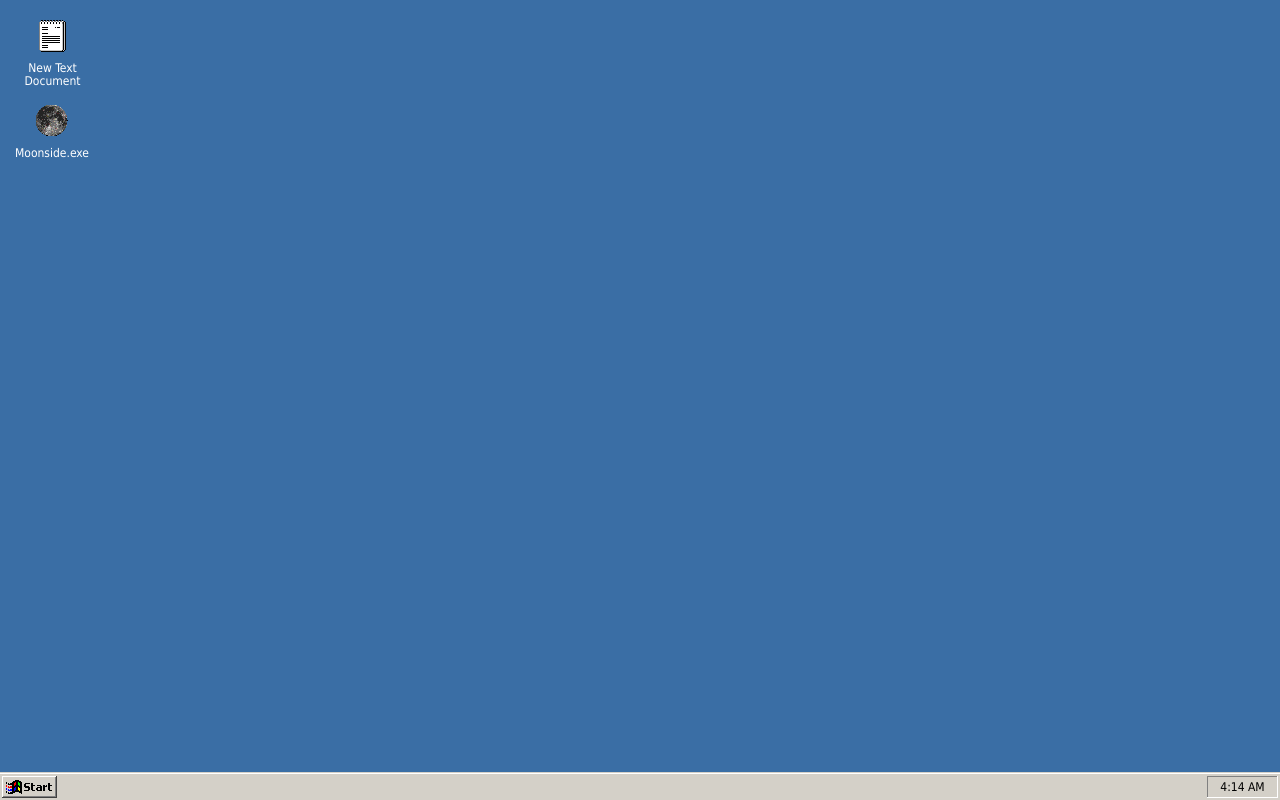
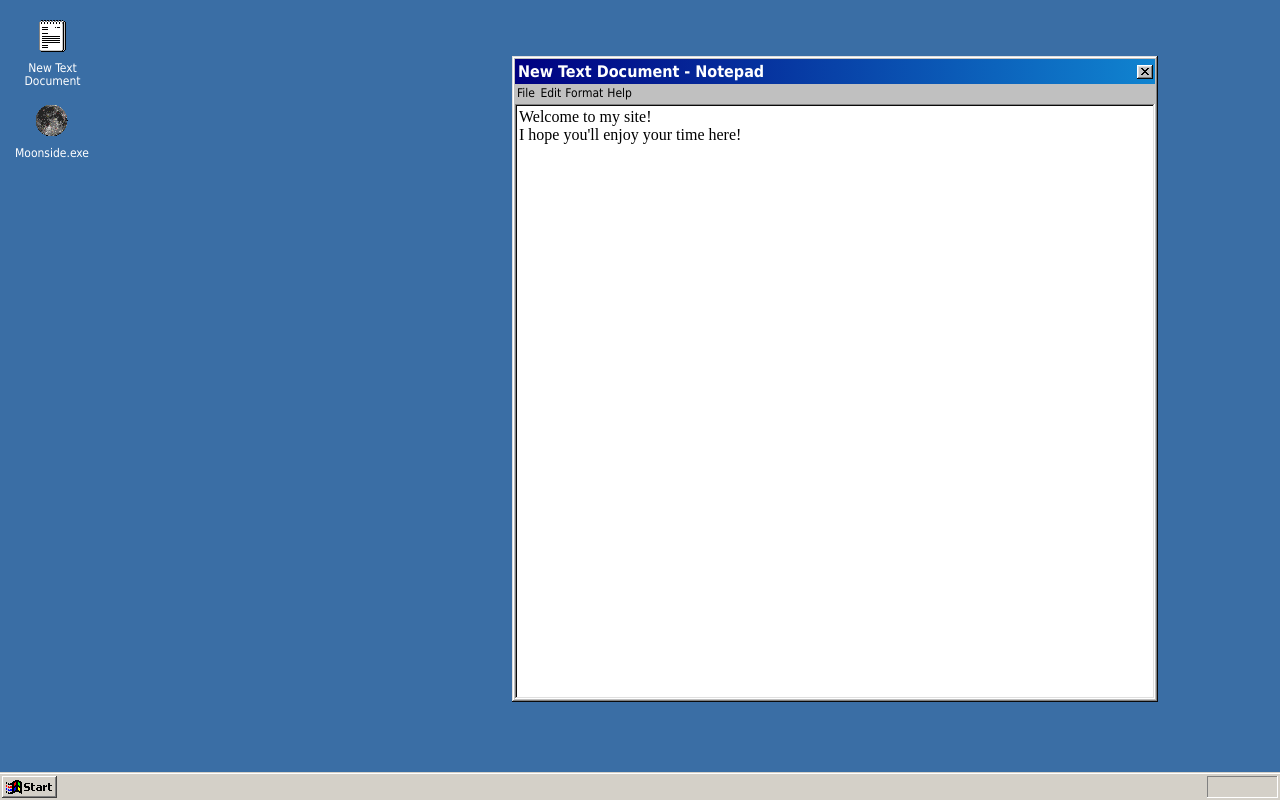
Before and after one commit to Irishmun/irishmun.github.io, a plain HTML site: page index.html in a window 1280 px wide. Drawn offline with Linux system fonts and the light colour scheme.

Commit message:
added notepad
also added trashbin icon for later use

```diff
--- a/deco/css/desktop.css
+++ b/deco/css/desktop.css
@@ -47,3 +47,91 @@
     left: 10px;
     cursor: default;
 }
+
+.window {
+    box-shadow: inset -1px -1px #0a0a0a, inset 1px 1px #dfdfdf, inset -2px -2px grey, inset 2px 2px #fff;
+    background: silver;
+    padding: 3px;
+}
+
+.window-inner {
+    box-shadow: inset -1px -1px #fff, inset 1px 1px grey, inset -2px -2px #dfdfdf, inset 2px 2px #0a0a0a;
+    background-color: #fff;
+    height: calc(100% - 45px);
+    padding: 0px 0px 0px 0px;
+    margin-top: -10px;
+}
+
+.window-inner>p {
+    padding: 4px;
+    overflow-wrap: break-word;
+    overflow-y: auto;
+    max-height: calc(100% - 10px);
+}
+
+.title-bar {
+    background: linear-gradient( 90deg, navy, #1084d0);
+    padding: 3px 2px 3px 3px;
+    display: flex;
+    justify-content: space-between;
+    align-items: center;
+}
+
+.title-bar-title {
+    font-family: Tahoma, Verdana, Segoe, sans-serif;
+    font-weight: 700;
+    color: #fff;
+}
+
+.controls-button {
+    background: silver;
+    box-shadow: inset -1px -1px #0a0a0a, inset 1px 1px #fff, inset -2px -2px grey, inset 2px 2px #dfdfdf;
+    padding: 0;
+    display: block;
+    min-width: 16px;
+    min-height: 14px;
+    border: none;
+}
+
+.controls-button:active {
+    outline: 1px dotted #000000;
+    outline-offset: -4px;
+    box-shadow: inset -1px -1px #fff, inset 1px 1px #0a0a0a, inset -2px -2px #dfdfdf, inset 2px 2px grey;
+}
+
+.controls-button:focus {
+    outline: none;
+}
+
+.cb-minimize {
+    background-image: url(../img/icons/Minimize.png);
+    background-repeat: no-repeat;
+    background-position: bottom 3px left 4px;
+}
+
+.cb-maximize {
+    background-image: url(../img/icons/Maximize.png);
+    background-repeat: no-repeat;
+    background-position: top 2px left 3px;
+}
+
+.cb-close {
+    margin-left: 2px;
+    background-image: url(../img/icons/Close.png);
+    background-repeat: no-repeat;
+    background-position: top 3px left 4px;
+}
+
+.notepad-items {
+    padding-top: 2px;
+    margin-bottom: -12px;
+    margin-left: 2px;
+    user-select: none;
+    font-family: Tahoma, Verdana, Segoe, sans-serif;
+    font-size: 12px;
+}
+
+.notepad-items>span {
+    padding-right: 2px;
+    padding-left: 2px;
+}
--- a/index.html
+++ b/index.html
@@ -19,13 +19,32 @@
         </a>
     </div>
 
-    <div id: "Taskbar" class="Taskbar Taskbar-background">
-        <button id="StartButton" class="StartButton">
+    <div class="window" style="position: absolute; width: 50%; height: 80%; left: 40%; top: 7%; ">
+        <div class="title-bar">
+            <div class="title-bar-title">
+                New Text Document - Notepad
+            </div>
+            <div style="display: flex;">
+                <button class="controls-button cb-close">
+                </button>
+            </div>
+        </div>
+        <div class="notepad-items">
+            <span style="padding-left: 0px; padding-right: 0px;">File</span> <span>Edit</span><span>Format</span><span>Help</span>
+        </div>
+        <div class="window-inner ">
+            <p>Welcome to my site! <br> I hope you'll enjoy your time here!</p>
+        </div>
+    </div>
+
+
+    <div id: "Taskbar " class="Taskbar Taskbar-background ">
+        <button id="StartButton " class="StartButton ">
         </button>
-        <span id="Clock" class="Clock TimeText">
+        <span id="Clock " class="Clock TimeText ">
         </span>
     </div>
-    <script src="./code/clock.js"></script>
+    <script src="./code/clock.js "></script>
 </body>
 
 </html>
```
Also changed, not shown: deco/img/desktop/notepad.png (added), deco/img/desktop/windows.png (added), deco/img/desktop/windows2.png (added), deco/img/icons/Close.png (added), deco/img/icons/Maximize.png (added), deco/img/icons/Minimize.png (added), deco/img/icons/TrashBin.png (added).
